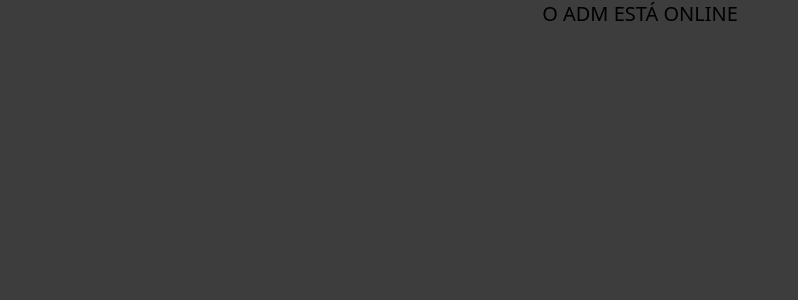
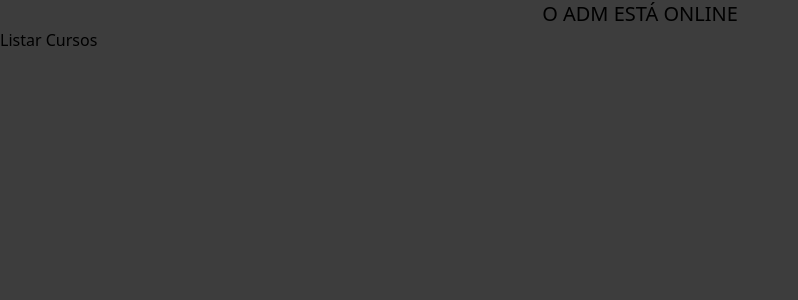
Before and after one commit to uWaanted/school20232enforkado, a Next.js app: page /admin in a window 1280 px wide. Shown: the top 300 px of the page, without its empty margins (0-798 px from the left). Built offline with nearby package versions, Linux system fonts and the light colour scheme.

Commit message:
add: course

```diff
--- /dev/null
+++ b/app/admin/course/page.tsx
@@ -0,0 +1,17 @@
+export default function ListCourse(){
+    return (
+        <div>
+        <h1 className="text-center">Lista de Cursos</h1>
+
+        <table>
+            <thead>
+                <tr> <td> Linha1 Col1 </td><td> Linha1 Col2</td></tr>
+            </thead>
+            <tbody>
+
+            </tbody>
+        </table>
+
+        </div>
+    )
+}
--- a/app/admin/page.tsx
+++ b/app/admin/page.tsx
@@ -1,5 +1,9 @@
 export default function Admin(){
     return (
+        <div>
         <h1 className="text-center text-xl"> O ADM ESTÁ ONLINE</h1>
+        <a href="/admin/course"> Listar Cursos </a>
+
+        </div>
     )
 }
```
